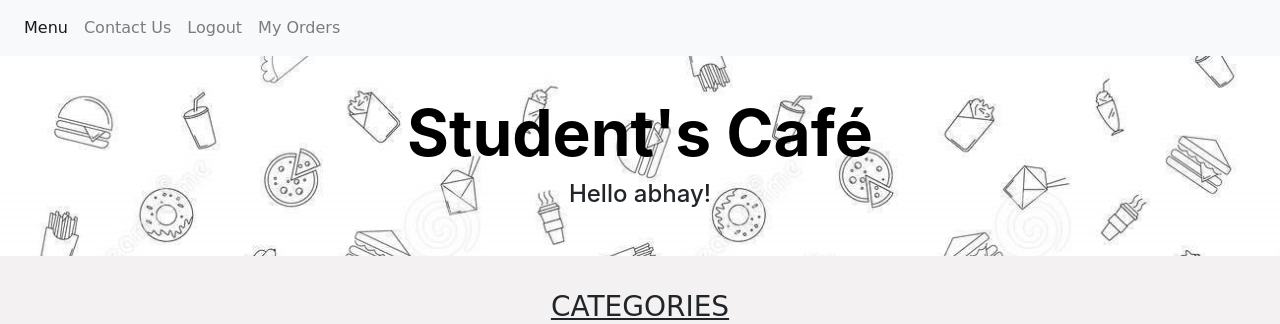
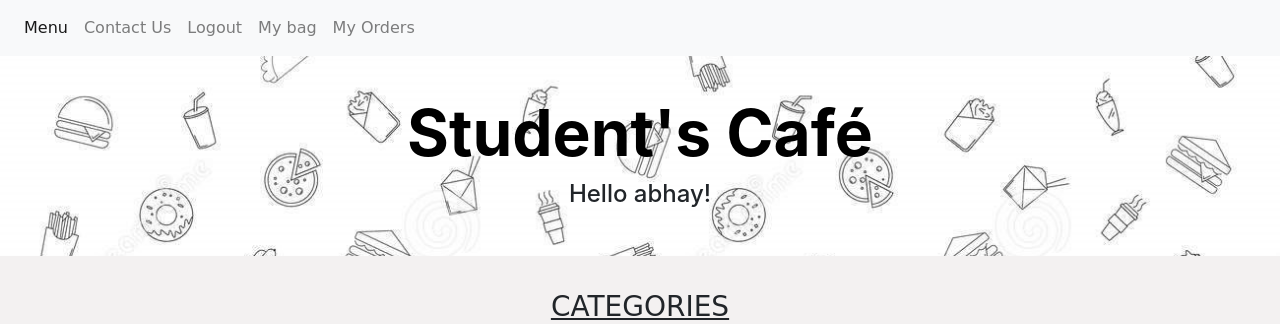
Before and after one commit to Sujatha-Renga/ISQA3900_Group10_StudentCafe_Final, a Django app: page / in a window 1280 px wide. Shown: the top 324 px of the page. Run offline with Django 3.2, Linux system fonts and the light colour scheme; a user stored in the database is signed in; data comes from the database, SQL or seed files in the repository; both versions use the stored data as it was after the commit; parts of the project's set-up code (start-up, migrations or seed data) failed here and were passed over; some libraries are stand-ins or nearby versions; some web fonts are replaced.

Commit message:
Final changes

```diff
--- a/cafe/templates/cafe/base.html
+++ b/cafe/templates/cafe/base.html
@@ -39,16 +39,14 @@
         {% endif %}
 
          <!--My bag functionality-->
-
         <li class="nav-item">
-
             {% with totail_items=cart|length %}
                 {% if cart|length > 0 %}
                     <a class="nav-link" href="{% url "cart:cart_detail" %}" >
                         My bag <sup style="color: firebrick">{{ totail_items }} item{{ totail_items|pluralize }}</sup>
                     </a>
                 {% else %}
-
+                    <a class="nav-link" href="{% url "cart:cart_detail" %}">My bag</a>
                 {% endif %}
             {% endwith %}
         </li>
```
Also changed, not shown: db.sqlite3.
